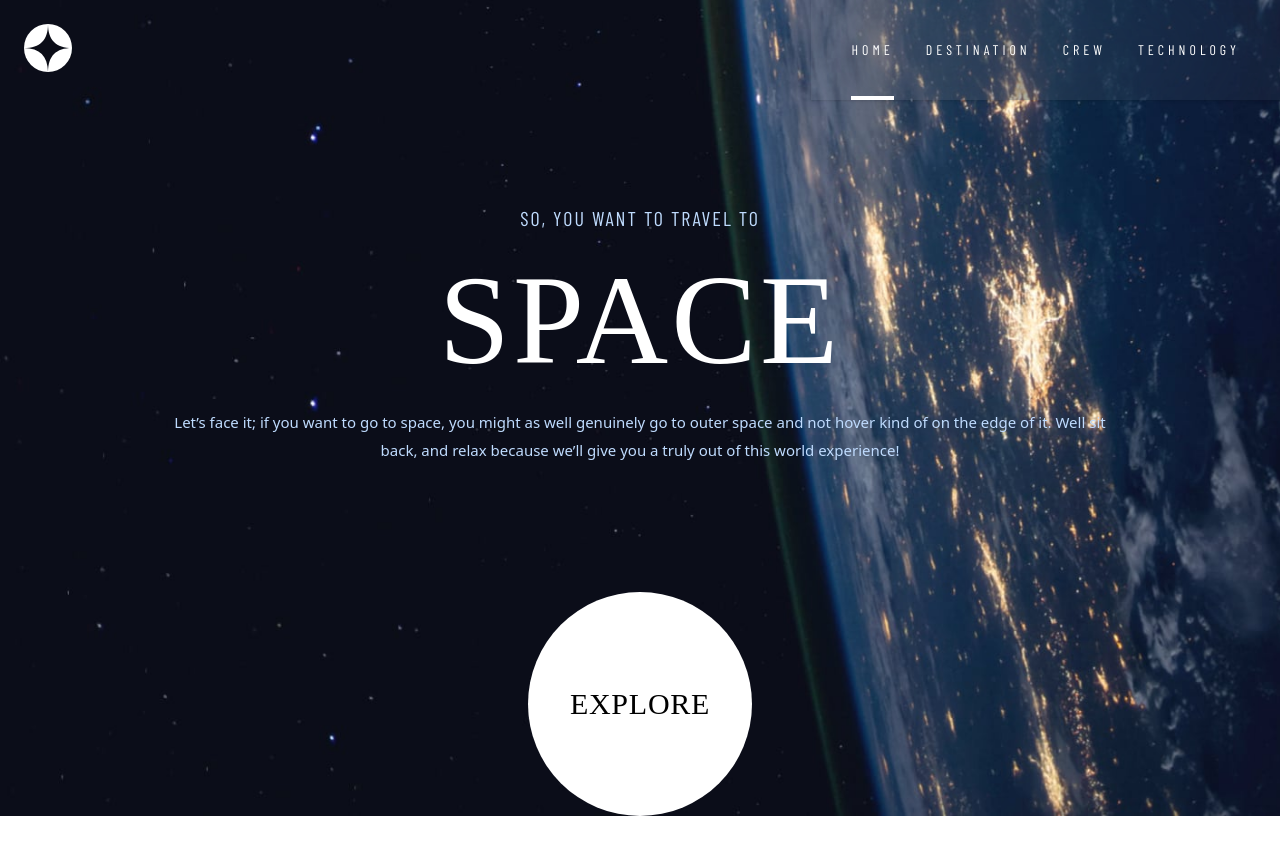
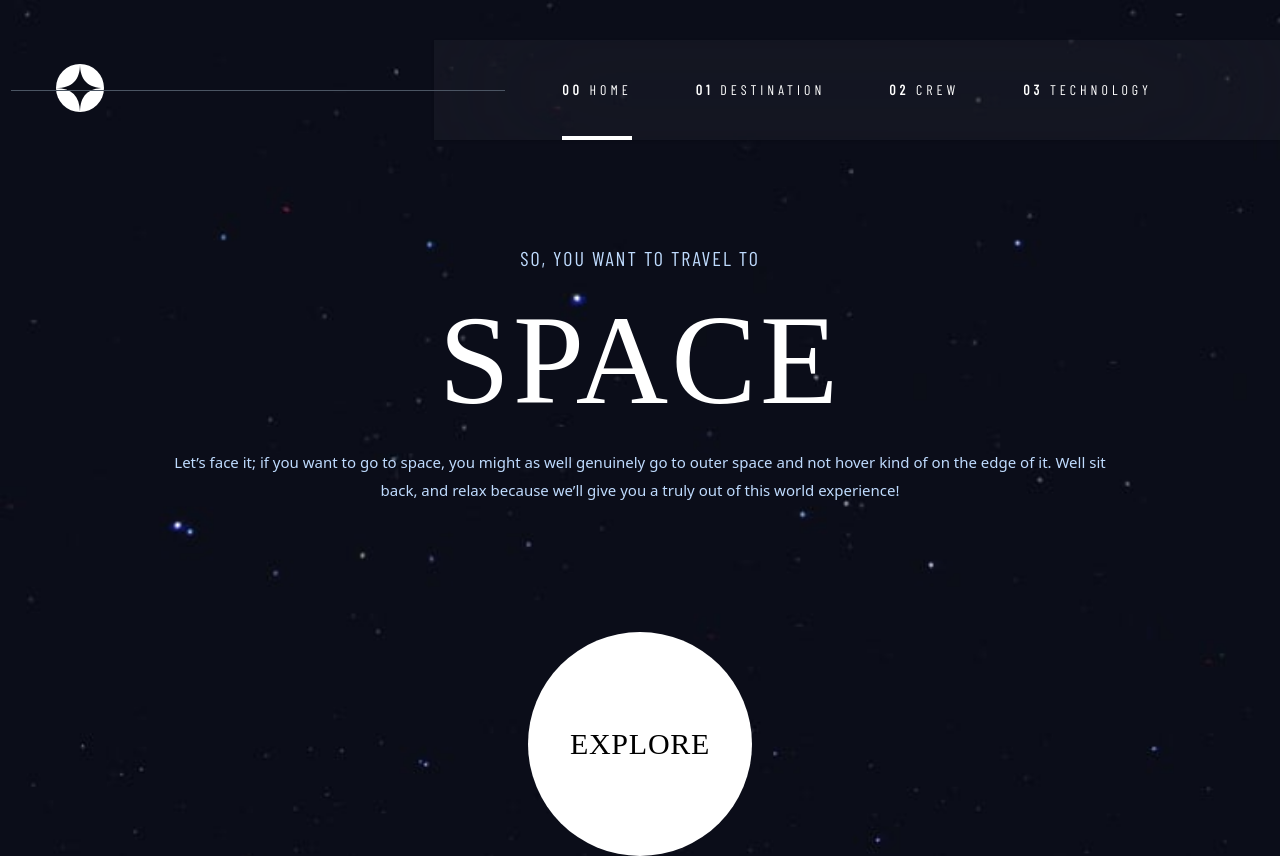
Before and after one commit to daudcloud/space-tourism, a Next.js app: page / in a window 1280 px wide. Before the commit the page ends 816 px from the top, so only its background shows below. Built offline with nearby package versions, Linux system fonts and the light colour scheme; a web font is replaced by a local one.

Commit message:
design layout for desktop

```diff
--- a/components/Layout/index.js
+++ b/components/Layout/index.js
@@ -16,7 +16,7 @@ export default function Layout({ page, title, children }) {
     <>
       <div className="bg-main min-h-screen relative overflow-hidden">
         <Header title={title} />
-        <header className="p-6 flex">
+        <header className="p-6 xl:pt-16 xl:pl-14 flex">
           <div className="relative w-10 h-10 sm:w-12 sm:h-12">
             <Image
               src="/assets/shared/logo.svg"
@@ -27,7 +27,7 @@ export default function Layout({ page, title, children }) {
           <nav
             className={`font-barlow uppercase list-none tracking-wider text-sm text-white absolute top-0 bottom-0 w-64 shadow z-10 pt-24 pl-8 transition-all ease-linear duration-100 ${
               showNav ? "right-0" : "-right-64"
-            } sm:flex sm:static sm:ml-auto sm:-mt-6 sm:px-10 sm:w-auto sm:-mr-6 sm:gap-8 sm:items-center sm:pt-0`}
+            } sm:flex sm:static sm:ml-auto sm:-mt-6 sm:px-10 sm:w-auto sm:-mr-6 sm:gap-8 sm:items-center sm:pt-0 xl:gap-16 xl:px-32 before:content-[''] before:bg-gray-600 before:h-px before:absolute before:top-1/2 before:w-7/12 before:-left-2/4 xl:before:block before:hidden`}
             style={{
               backgroundColor: "rgba(255, 255, 255, 0.04)",
               backdropFilter: "blur(82px)",
@@ -48,7 +48,7 @@ export default function Layout({ page, title, children }) {
                   page === "home" ? "active" : "non-active"
                 } sm:mb-0`}
               >
-                <strong className="sm:hidden">00</strong> home
+                <strong className="sm:hidden xl:inline-block">00</strong> home
               </li>
             </Link>
             <Link href="/destination">
@@ -57,7 +57,8 @@ export default function Layout({ page, title, children }) {
                   page === "destination" ? "active" : "non-active"
                 } sm:mb-0`}
               >
-                <strong className="sm:hidden">01</strong> destination
+                <strong className="sm:hidden xl:inline-block">01</strong>{" "}
+                destination
               </li>
             </Link>
             <Link href="/crew">
@@ -66,7 +67,7 @@ export default function Layout({ page, title, children }) {
                   page === "crew" ? "active" : "non-active"
                 } sm:mb-0`}
               >
-                <strong className="sm:hidden">02</strong> crew
+                <strong className="sm:hidden xl:inline-block">02</strong> crew
               </li>
             </Link>
             <Link href="/technology">
@@ -75,7 +76,8 @@ export default function Layout({ page, title, children }) {
                   page === "technology" ? "active" : "non-active"
                 }`}
               >
-                <strong className="sm:hidden">03</strong> technology
+                <strong className="sm:hidden xl:inline-block">03</strong>{" "}
+                technology
               </li>
             </Link>
           </nav>
--- a/styles/globals.css
+++ b/styles/globals.css
@@ -44,7 +44,7 @@ nav li {
   }
 }
 
-@media (min-width: 1024px) {
+@media (min-width: 1300px) {
   .bg-main {
     background-image: url("../public/assets/home/background-home-desktop.jpg");
   }
```
